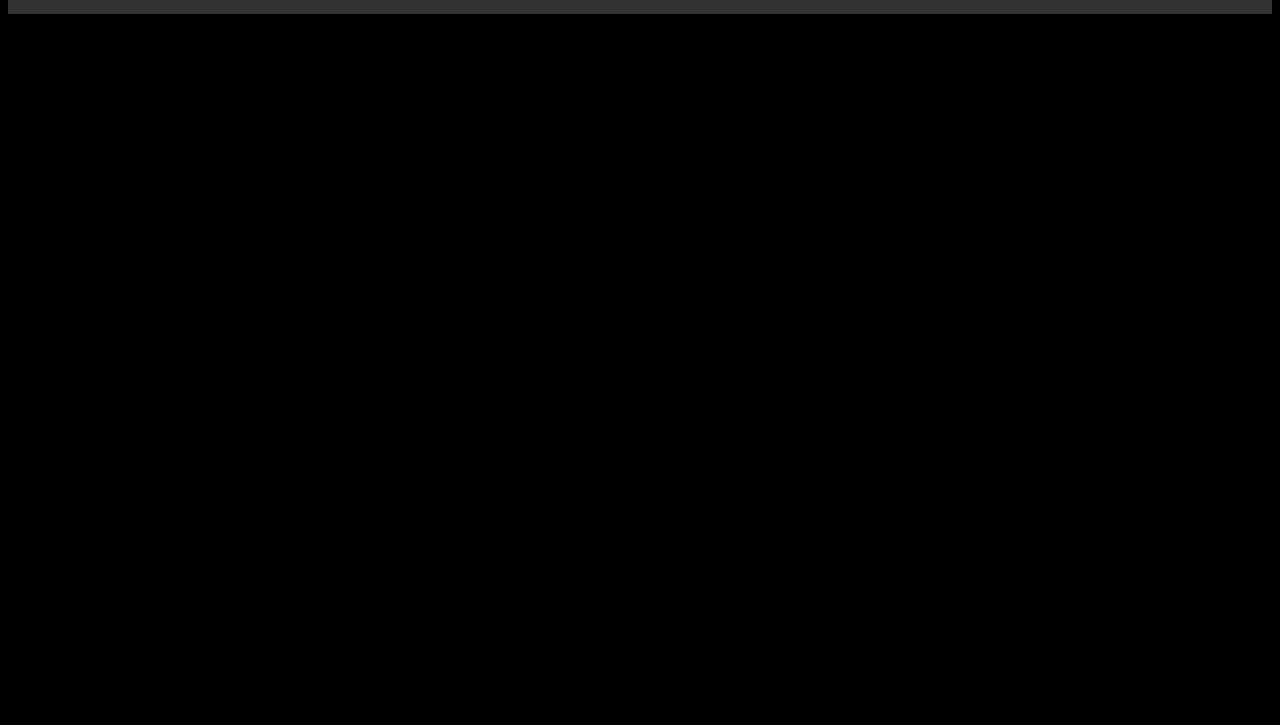
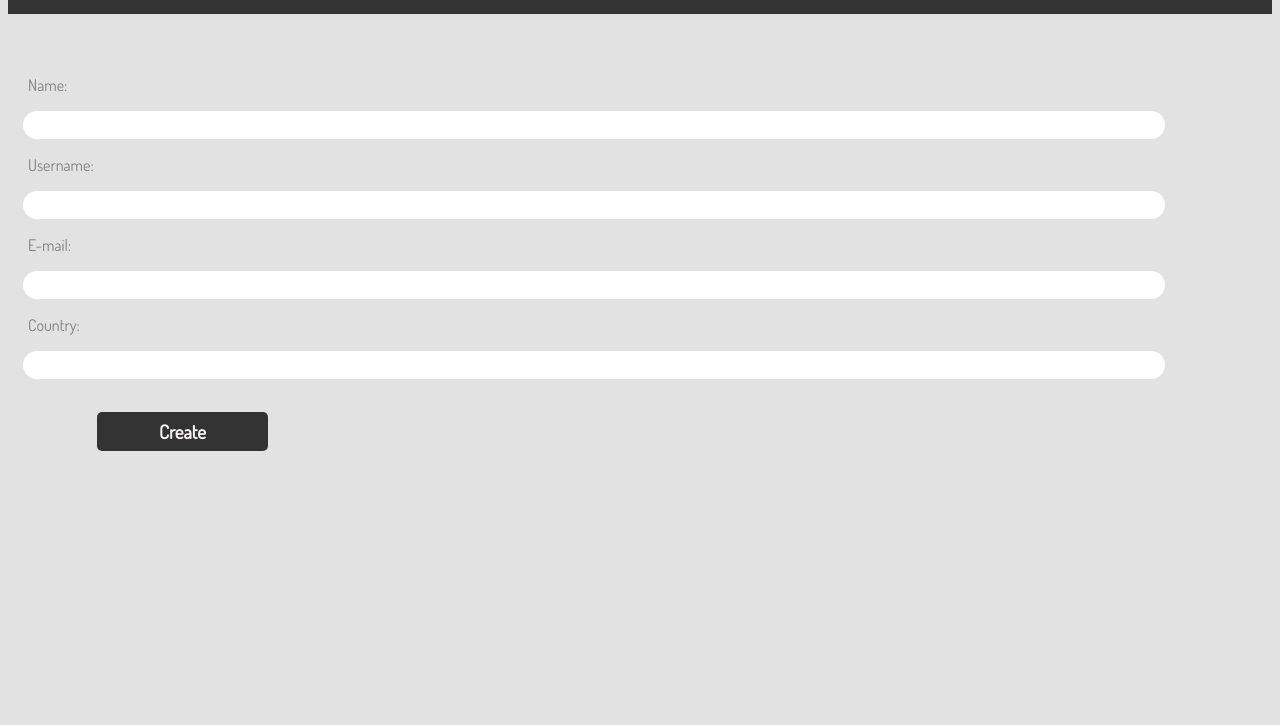
Before and after one commit to DianaVillasmil/mis-pelis, a website: page create-account.html in a window 1280 px wide. Shown: the part 75-800 px from the top of the page. Drawn offline with Linux system fonts and the light colour scheme; files that its build step writes are made by us from their sources.

Commit message:
create-account.html casi listo

```diff
--- a/assets/sass/_style.scss
+++ b/assets/sass/_style.scss
@@ -1,3 +1,5 @@
+//css index.html
+
 body {
 	font-family:'Lobster', cursive;
 	font-family: 'Anton', sans-serif;
@@ -37,3 +39,31 @@ section {
 	    margin-left: 119px;
 	}
 }
+
+//css create-account.html
+
+.create-account {
+	background-color: #e2e2e2;
+
+	& p {
+		margin-left: 20px;
+	    color: gray;
+	}
+
+	& form .top {
+	    margin-top: 61px;
+	}
+}
+
+form {
+	& a {
+		color: rgb(247, 243, 243);
+	    text-decoration: none;
+	    background-color: #333;
+	    padding: 7px 62px;
+	    border-radius: 5px !important;
+	    font-weight: bold !important;
+	    font-size: 19px;
+	    margin-left: 89px !important;
+	}
+}
--- a/create-account.html
+++ b/create-account.html
@@ -11,10 +11,10 @@
 	<link rel="stylesheet" href="dist/css/style.min.css">
 	<link rel="stylesheet" href="dist/css/nav.css">
 </head>
-<body>
+<body class="create-account">
 	 <header>
-	   <h1 class="logo">Zsumair</h1>
-	   <i class="fa fa-bars nav-toggle"></i>
+	   <i class="fa fa-bars nav-toggle"><i class="fa fa-search" aria-hidden="true"></i></i>
+
 	   <nav class="main-navigation">
 	     <span class="nav-toggle"><i class="fa fa-bars nav-rotary"></i></span>
 	     <ul>
@@ -24,7 +24,21 @@
 	       <li><a href="#">Contact Us</a></li>
 	     </ul>
 	   </nav>
+	   <h1 class="logo">Create Account</h1>
 	 </header>
+	 <section>
+	 	<form action="/">
+		  <p class="top">Name:</p>
+		  <input type="text" name="fname"><br>
+		  <p>Username:</p>
+		  <input type="text" name="uname"><br>
+		  <p> E-mail:</p>
+		  <input type="text" name="mail"><br>
+		  <p>Country:</p>
+		  <input type="text" name="country"><br><br><br>
+		  <a href="#" type="button">Create</a>
+		</form>
+	 </section>
 
 
 
--- a/gulpfile.js
+++ b/gulpfile.js
@@ -37,6 +37,7 @@
  	gulp.src("./")
  		.pipe(webserver({
  			fallback: "index.html",
+ 			fallback: "create-account.html",
  			livereload: true,
  			directoryListing: false,
  			open: true
```
Also changed, not shown: dist/css/style.min.css.
